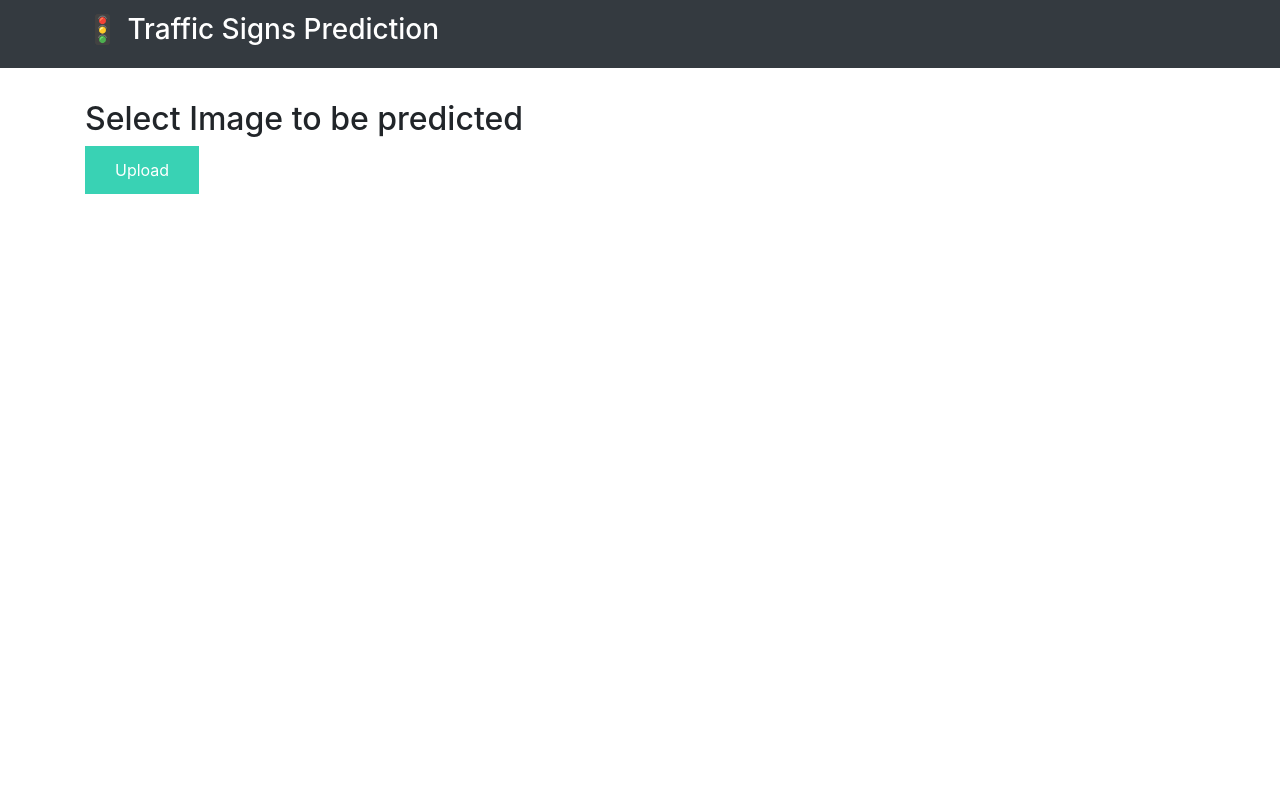
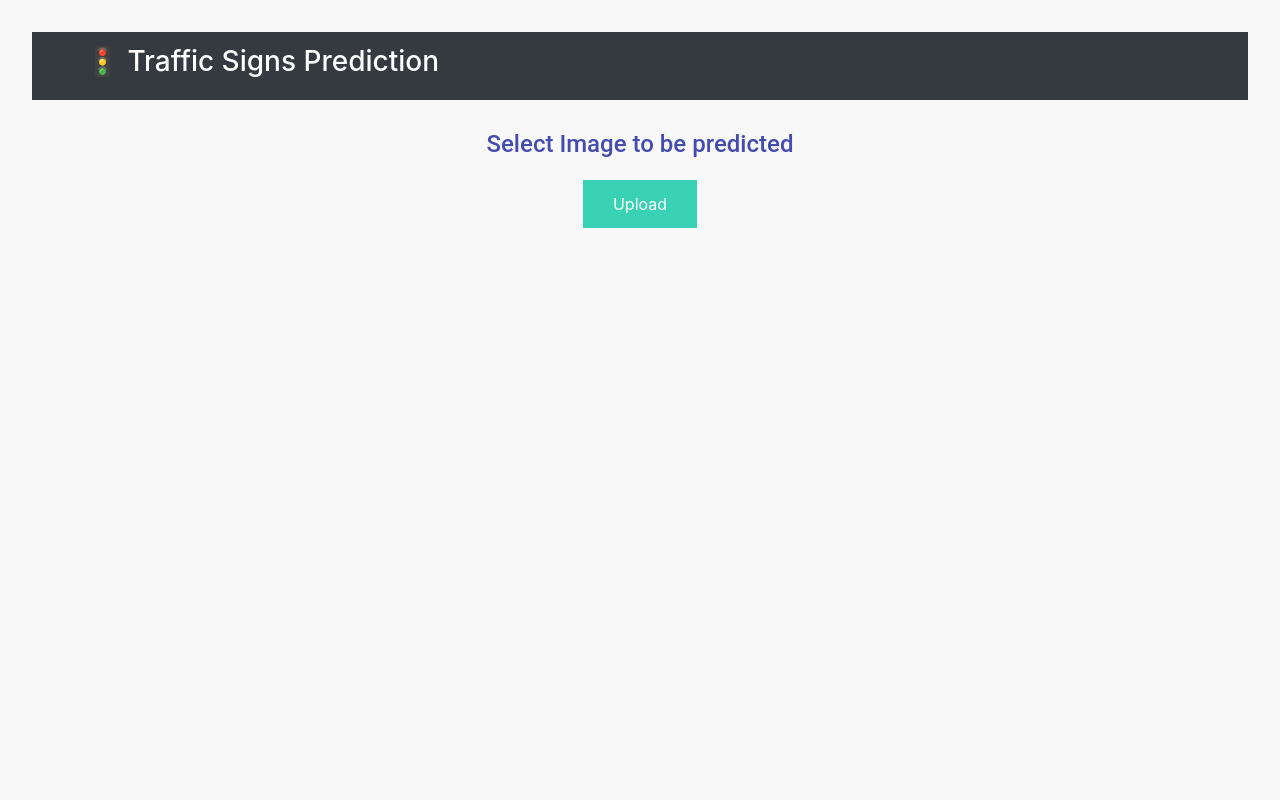
Before and after one commit to Kalyani1309/Traffic-Sign-Recognition, a Flask app: page / in a window 1280 px wide. Run offline with Flask 2, Linux system fonts and the light colour scheme; some libraries are stand-ins or nearby versions.

Commit message:
css changes

```diff
--- a/static/css/main.css
+++ b/static/css/main.css
@@ -1,3 +1,25 @@
+html,body,* {
+    box-sizing: border-box;
+    font-size: 16px;
+}
+
+html,body   {
+    height: 100%;
+    text-align: center;
+}
+
+body{
+    padding: 2rem;
+    background: #f8f8f8;
+}
+
+.headingStyle{
+  font-family: "Roboto", sans-serif;
+  font-size: 24px;
+  line-height: 1;
+  color: #454cad;
+  margin:24px 0px;
+}
 
 .img-preview {
     width: 256px;
```
Also changed, not shown: other parts of static/css/main.css (+22 -0 lines).
